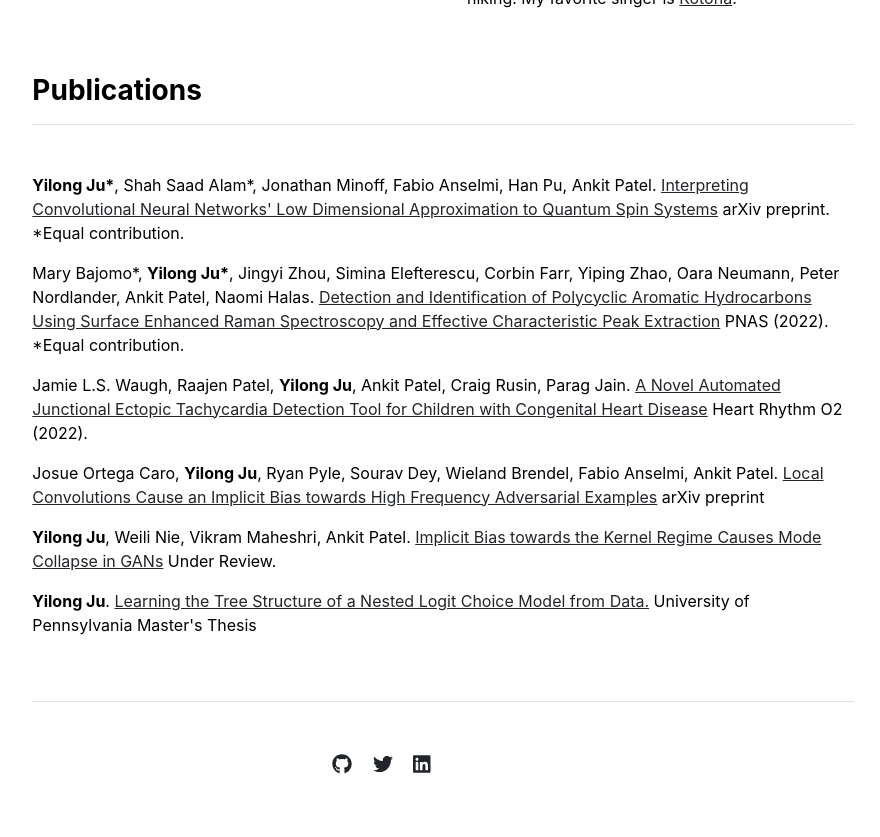
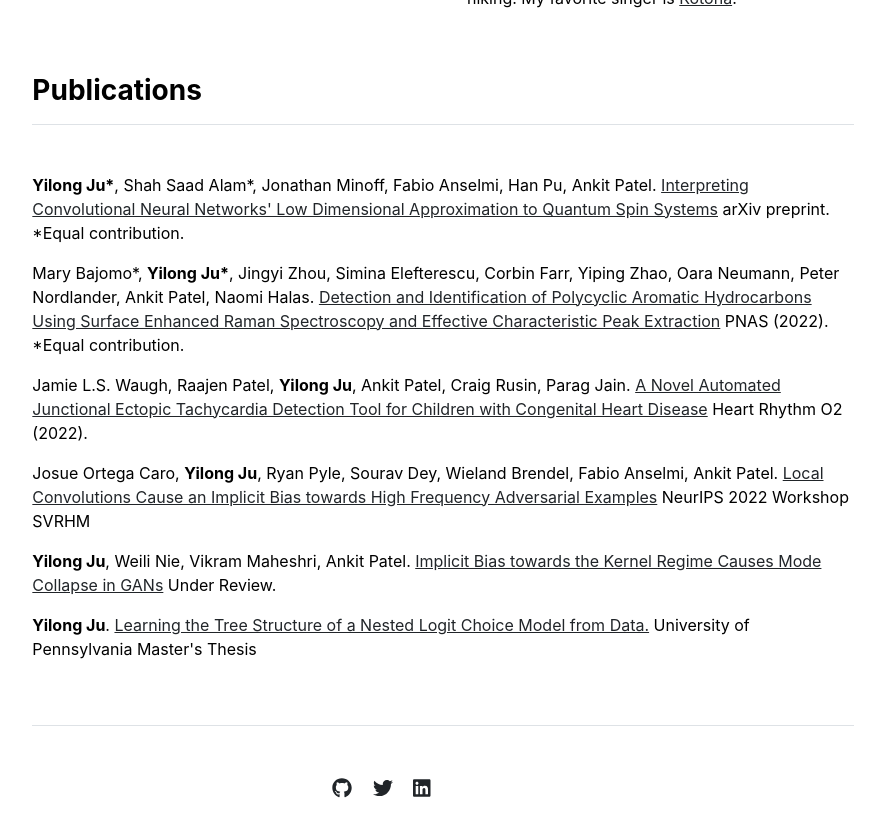
Before and after one commit to YilongJu/yilongju.github.io, a Jekyll site: the page built from index.md, in a window 1280 px wide and 900 px high, scrolled down 1463 px. Shown: the top 837 px of the window, without its empty margins (197-1077 px from the left). Built offline with Jekyll 4.4.1, drawn with Linux system fonts in a browser that asks for light colours.

Commit message:
Update publications.yml

```diff
--- a/_data/publications.yml
+++ b/_data/publications.yml
@@ -2,7 +2,7 @@ featured:
 - {name: '<b>Yilong Ju*</b>, Shah Saad Alam*, Jonathan Minoff, Fabio Anselmi, Han Pu, Ankit Patel.', title: 'Interpreting Convolutional Neural Networks&apos; Low Dimensional Approximation to Quantum Spin Systems', venue: 'arXiv preprint. *Equal contribution.', url: 'http://arxiv.org/abs/2210.00692'}
 - {name: 'Mary Bajomo*, <b>Yilong Ju*</b>, Jingyi Zhou, Simina Elefterescu, Corbin Farr, Yiping Zhao, Oara Neumann, Peter Nordlander, Ankit Patel, Naomi Halas.', title: 'Detection and Identification of Polycyclic Aromatic Hydrocarbons Using Surface Enhanced Raman Spectroscopy and Effective Characteristic Peak Extraction', venue: 'PNAS (2022). *Equal contribution.', url: ''}
 - {name: 'Jamie L.S. Waugh, Raajen Patel, <b>Yilong Ju</b>, Ankit Patel, Craig Rusin, Parag Jain.', title: 'A Novel Automated Junctional Ectopic Tachycardia Detection Tool for Children with Congenital Heart Disease', venue: 'Heart Rhythm O2 (2022).', url: 'https://doi.org/10.1016/j.hroo.2022.02.014'}
-- {name: 'Josue Ortega Caro, <b>Yilong Ju</b>, Ryan Pyle, Sourav Dey, Wieland Brendel, Fabio Anselmi, Ankit Patel.', title: 'Local Convolutions Cause an Implicit Bias towards High Frequency Adversarial Examples', venue: 'arXiv preprint', url: 'https://arxiv.org/abs/2006.11440'}
+- {name: 'Josue Ortega Caro, <b>Yilong Ju</b>, Ryan Pyle, Sourav Dey, Wieland Brendel, Fabio Anselmi, Ankit Patel.', title: 'Local Convolutions Cause an Implicit Bias towards High Frequency Adversarial Examples', venue: 'NeurIPS 2022 Workshop SVRHM', url: 'https://arxiv.org/abs/2006.11440'}
 - {name: '<b>Yilong Ju</b>, Weili Nie, Vikram Maheshri, Ankit Patel.', title: 'Implicit Bias towards the Kernel Regime Causes Mode Collapse in GANs', venue: 'Under Review.', url: 'https://openreview.net/pdf?id=g5dL2goO0lL'}
 - {name: '<b>Yilong Ju</b>.', title: 'Learning the Tree Structure of a Nested Logit Choice Model from Data.', venue: "University of Pennsylvania Master's Thesis", url: '/assets/masters_thesis_yilong_ju.pdf'}
 index:
```
